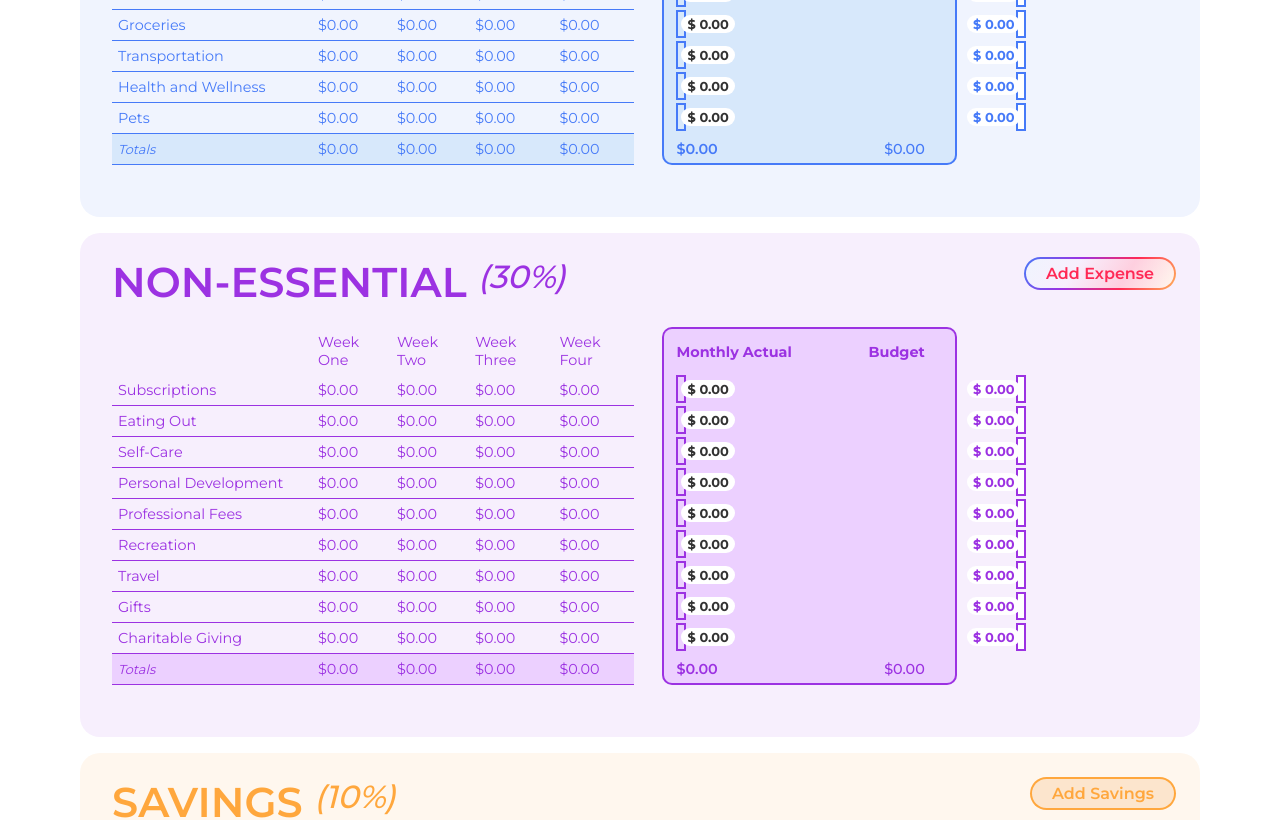
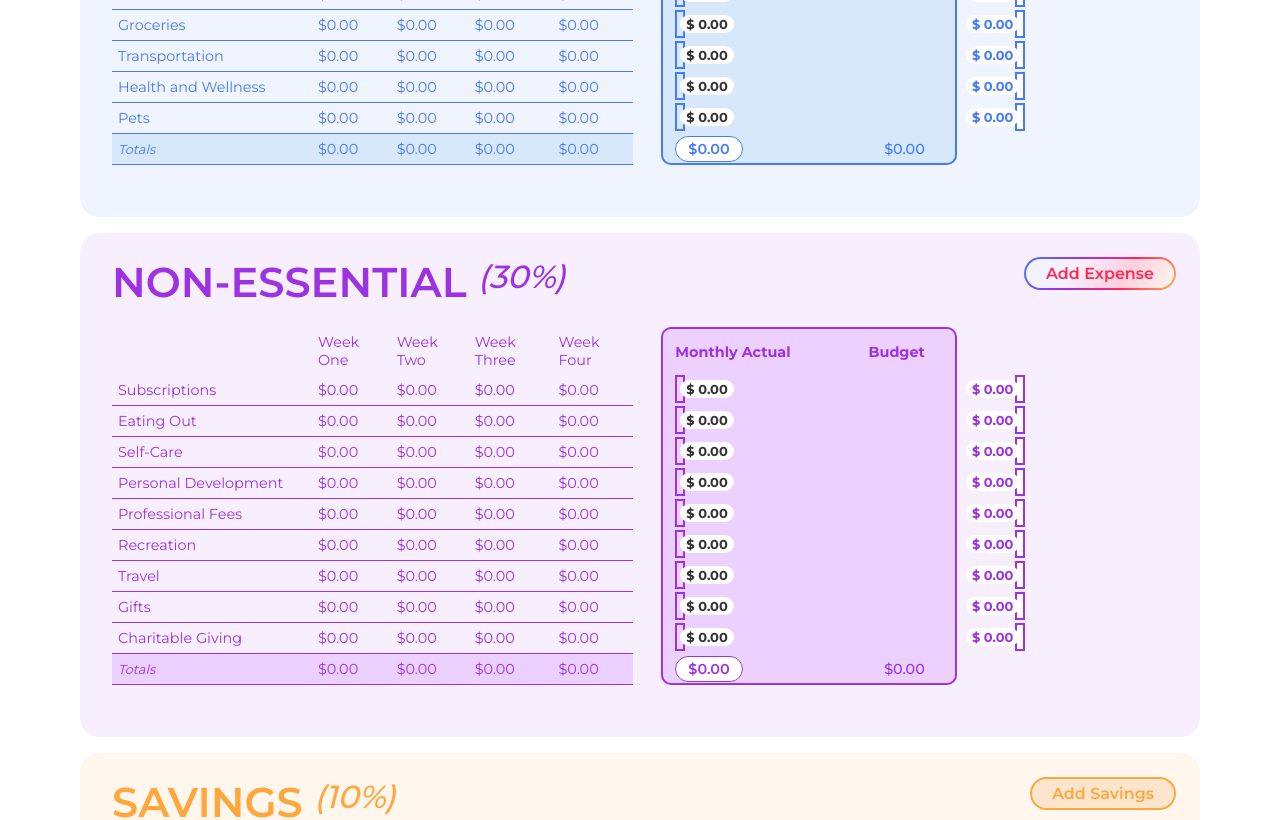
Before and after one commit to rubybeaches/BetterBudgetBuilds, a Next.js app: page /dashboard in a window 1280 px wide. Shown: the part 660-1480 px from the top of the page. Built offline with nearby package versions, Linux system fonts and the light colour scheme.

Commit message:
better emphasize the dashboard summary total

```diff
--- a/src/app/components/Dashboard/SummaryTable.tsx
+++ b/src/app/components/Dashboard/SummaryTable.tsx
@@ -93,7 +93,9 @@ const SummaryTable = ({
                 : ""
             }
           >
-            ${convertToFloat(totalExpenses)}
+            <span className="baseBarBubble">
+              ${convertToFloat(totalExpenses)}
+            </span>
           </td>
           <td>${sumBudget()}</td>
         </tr>
--- a/src/app/dashboard/page.css
+++ b/src/app/dashboard/page.css
@@ -20,6 +20,10 @@ body {
 
 .monthTitle select option {
   font-size: 0.6em;
+}
+
+.section .baseBarBubble {
+  border: 1px solid #fff;
 }
 
 .baseBar {
@@ -432,7 +436,8 @@ body {
   table#summaryTable
   td.summaryProgressBar
   #progressMonthly.overBudgetWarning,
-#Income .overBudgetBlock {
+#Income .overBudgetBlock,
+#Income.section .baseBarBubble {
   border-color: #09d22f;
 }
 
@@ -461,7 +466,8 @@ body {
 #Essential.section > table#expenseTable tr:first-child td,
 #Essential.section > table#expenseTable tr td:first-child,
 #Essential.section > table#expenseTable tr td:first-child,
-#Essential.section > table#expenseTable tr td:last-child {
+#Essential.section > table#expenseTable tr td:last-child,
+#Essential.section .baseBarBubble {
   border-color: var(--blue-color);
 }
 
@@ -486,7 +492,8 @@ body {
 #Non-Essential.section > table#expenseTable tr:first-child td,
 #Non-Essential.section > table#expenseTable tr td:first-child,
 #Non-Essential.section > table#expenseTable tr td:first-child,
-#Non-Essential.section > table#expenseTable tr td:last-child {
+#Non-Essential.section > table#expenseTable tr td:last-child,
+#Non-Essential.section .baseBarBubble {
   border-color: var(--purple-color);
 }
 
@@ -542,7 +549,8 @@ body {
   table#summaryTable
   td.summaryProgressBar
   #progressMonthly.overBudgetWarning,
-#Savings .overBudgetBlock {
+#Savings .overBudgetBlock,
+#Savings.section .baseBarBubble {
   border-color: var(--orange-color);
 }
 
```
